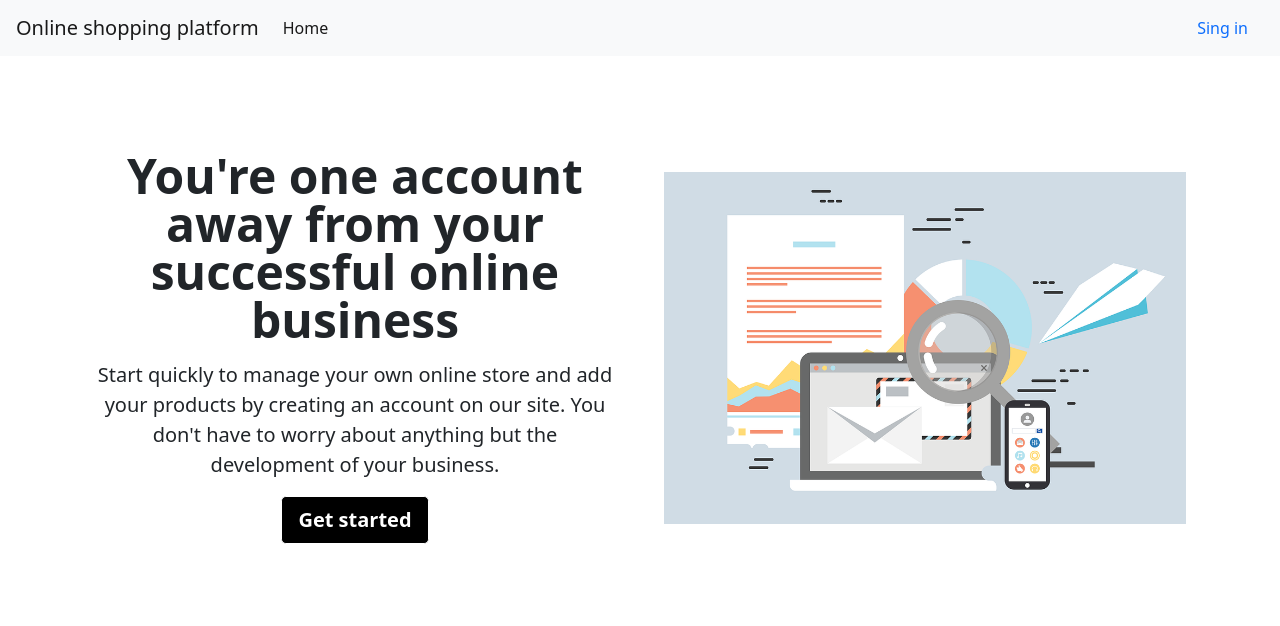
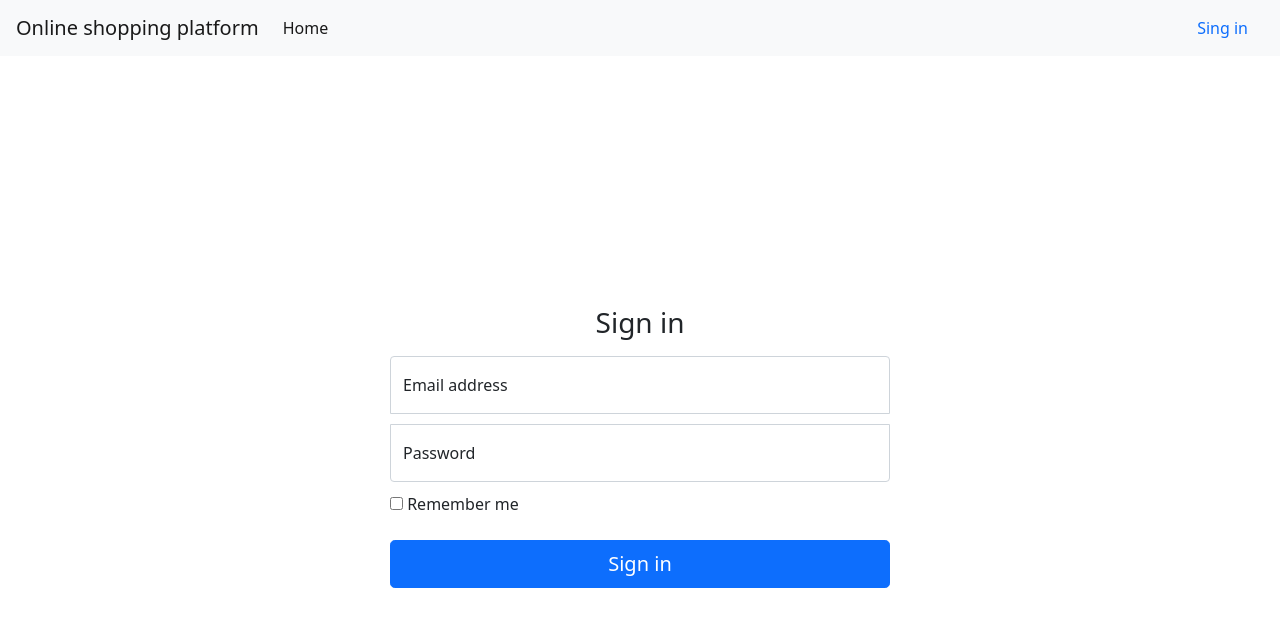
Before and after one commit to eugenia-stefan/shopping-platform, a React (Create React App) app: page /sign-in in a window 1280 px wide. Shown: the top 626 px of the page. Built offline with nearby package versions, Linux system fonts and the light colour scheme; a web font is replaced by a local one.

Commit message:
login-page

```diff
--- a/package.json
+++ b/package.json
@@ -9,6 +9,7 @@
     "bootstrap": "^5.1.3",
     "react": "^18.2.0",
     "react-dom": "^18.2.0",
+    "react-router-dom": "^6.3.0",
     "react-scripts": "5.0.1",
     "web-vitals": "^2.1.4"
   },
--- a/public/index.html
+++ b/public/index.html
@@ -10,26 +10,21 @@
       content="Web site created using create-react-app"
     />
     <link rel="apple-touch-icon" href="%PUBLIC_URL%/logo192.png" />
-    <!--
-      manifest.json provides metadata used when your web app is installed on a
-      user's mobile device or desktop. See https://developers.google.com/web/fundamentals/web-app-manifest/
-    -->
+
     <link rel="manifest" href="%PUBLIC_URL%/manifest.json" />
-    <!--
-      Notice the use of %PUBLIC_URL% in the tags above.
-      It will be replaced with the URL of the `public` folder during the build.
-      Only files inside the `public` folder can be referenced from the HTML.
 
-      Unlike "/favicon.ico" or "favicon.ico", "%PUBLIC_URL%/favicon.ico" will
-      work correctly both with client-side routing and a non-root public URL.
-      Learn how to configure a non-root public URL by running `npm run build`.
-    -->
+    <link
+      rel="canonical"
+      href="https://getbootstrap.com/docs/4.0/examples/sign-in/"
+    />
+
     <link
       rel="stylesheet"
       href="https://cdn.jsdelivr.net/npm/bootstrap@4.0.0/dist/css/bootstrap.min.css"
       integrity="sha384-Gn5384xqQ1aoWXA+058RXPxPg6fy4IWvTNh0E263XmFcJlSAwiGgFAW/dAiS6JXm"
       crossorigin="anonymous"
     />
+
     <style>
       @import url("https://fonts.googleapis.com/css2?family=Inter:wght@300;400;500&family=Space+Mono&family=Splash&display=swap");
     </style>
@@ -38,30 +33,11 @@
   <body>
     <noscript>You need to enable JavaScript to run this app.</noscript>
     <div id="root"></div>
-    <!--
-      This HTML file is a template.
-      If you open it directly in the browser, you will see an empty page.
 
-      You can add webfonts, meta tags, or analytics to this file.
-      The build step will place the bundled scripts into the <body> tag.
-
-      To begin the development, run `npm start` or `yarn start`.
-      To create a production bundle, use `npm run build` or `yarn build`.
-    -->
     <script
       src="https://code.jquery.com/jquery-3.2.1.slim.min.js"
       integrity="sha384-KJ3o2DKtIkvYIK3UENzmM7KCkRr/rE9/Qpg6aAZGJwFDMVNA/GpGFF93hXpG5KkN"
       crossorigin="anonymous"
     ></script>
-    <script
-      src="https://cdn.jsdelivr.net/npm/popper.js@1.12.9/dist/umd/popper.min.js"
-      integrity="sha384-ApNbgh9B+Y1QKtv3Rn7W3mgPxhU9K/ScQsAP7hUibX39j7fakFPskvXusvfa0b4Q"
-      crossorigin="anonymous"
-    ></script>
-    <script
-      src="https://cdn.jsdelivr.net/npm/bootstrap@4.0.0/dist/js/bootstrap.min.js"
-      integrity="sha384-JZR6Spejh4U02d8jOt6vLEHfe/JQGiRRSQQxSfFWpi1MquVdAyjUar5+76PVCmYl"
-      crossorigin="anonymous"
-    ></script>
   </body>
 </html>
--- a/src/App.css
+++ b/src/App.css
@@ -13,7 +13,6 @@
   }
 }
 
-
 @keyframes App-logo-spin {
   from {
     transform: rotate(0deg);
@@ -23,35 +22,37 @@
   }
 }
 
-/* .navbar--title {
-  font-family: "Splash", cursive;
-}
-
-.nav--list {
-  list-style-type: none;
-  display: grid;
-  grid-template-columns: repeat(4, auto);
-  grid-gap: 10px;
-  padding-top: 20px;
-  padding-bottom: 20px;
-  font-size: 25px;
-  background-color: hsl(220, 13%, 18%);
-  color: white;
-  min-width: 100vh;
-  padding-left: 70px;
-}
-
-.nav--li-elem {
-  padding-right: 70px;
-  padding-left: 70px;
-}
-
-.App-link {
-  color: #61dafb;
+/*
+.auth-main {
+  position: inherit;
 } */
 
-/*
-.body--all {
-  display: flex;
-  padding: 60px;
-} */
+.form-signin {
+  width: 100%;
+  max-width: 500px;
+  padding-top: 250px;
+  margin: 0 auto;
+}
+.form-signin .checkbox {
+  font-weight: 450;
+}
+.form-signin .form-control {
+  position: relative;
+  box-sizing: border-box;
+  height: auto;
+  padding: 10px;
+  font-size: 16px;
+}
+.form-signin .form-control:focus {
+  z-index: 2;
+}
+.form-signin input[type="email"] {
+  margin-bottom: 10px;
+  border-bottom-right-radius: 0;
+  border-bottom-left-radius: 0;
+}
+.form-signin input[type="password"] {
+  margin-bottom: 10px;
+  border-top-left-radius: 0;
+  border-top-right-radius: 0;
+}
--- a/src/App.js
+++ b/src/App.js
@@ -1,15 +1,15 @@
+import { Link } from "react-router-dom";
 import "./App.css";
 import Body from "./Components/Body";
 import Navbar from "./Components/Navbar";
+import Auth from "./Components/Auth";
 
 function App() {
   return (
-    <div className="App">
-      <header className="App-header">
-        <Navbar />
-      </header>
+    <>
+      <Navbar />
       <Body />
-    </div>
+    </>
   );
 }
 
--- /dev/null
+++ b/src/Components/Auth.js
@@ -0,0 +1,46 @@
+import React from "react";
+import Navbar from "./Navbar.js";
+
+export default function Auth() {
+  return (
+    <>
+      <Navbar />
+      <main className="auth-main">
+        <div className="form-signin w-100 m-auto">
+          <form>
+            <h1 className="h3 mb-3 fw-normal text-center">Sign in</h1>
+
+            <div className="form-floating">
+              <input
+                type="email"
+                className="form-control"
+                id="floatingInput"
+                placeholder="name@example.com"
+              />
+              <label htmlFor="floatingInput">Email address</label>
+            </div>
+            <div className="form-floating">
+              <input
+                type="password"
+                className="form-control"
+                id="floatingPassword"
+                placeholder="Password"
+              />
+              <label htmlFor="floatingPassword">Password</label>
+            </div>
+
+            <div className="checkbox mb-3">
+              <label>
+                <input type="checkbox" value="remember-me" /> Remember me
+              </label>
+            </div>
+            <button className="w-100 btn btn-lg btn-primary" type="submit">
+              Sign in
+            </button>
+            {/* <p className="mt-5 mb-3 text-muted">&copy; 2017–2022</p> */}
+          </form>
+        </div>
+      </main>
+    </>
+  );
+}
--- a/src/Components/Body.js
+++ b/src/Components/Body.js
@@ -1,36 +1,41 @@
 import React from "react";
-import email from "../img/email.png"
+import email from "../img/email.png";
 
 export default function Body() {
   return (
-    <body>
-  <div class="container col-xxl-8 px-4 py-5">
-    <div class="row flex-lg-row-reverse align-items-center g-5 py-5">
-      <div class="col-10 col-sm-8 col-lg-6">
-        <img src={email} class="d-block mx-lg-auto img-fluid" alt="Bootstrap Themes" width="700" height="500" loading="lazy"/>
-      </div>
-      <div class="col-lg-6">
-        <h1 class="display-5 fw-bold lh-1 mb-3">You're one account away from your successful online business</h1>
-        <p class="lead">Start quickly to manage your own online store and add your products by creating an account on our site.
-        You don't have to worry about anything but the development of your business.</p>
-        <div class="d-md-flex justify-content-md-center">
-          <button type="button" class="btn btn-lg btn-secondary fw-bold border-white bg-black">Get started</button>
+    <>
+      <div className="container col-xxl-8 px-4 py-5">
+        <div className="row flex-lg-row-reverse align-items-center g-5 py-5">
+          <div className="col-10 col-sm-8 col-lg-6">
+            <img
+              src={email}
+              className="d-block mx-lg-auto img-fluid"
+              alt="Bootstrap Themes"
+              width="700"
+              height="500"
+              loading="lazy"
+            />
+          </div>
+          <div className="col-lg-6">
+            <h1 className="display-5 fw-bold lh-1 mb-3">
+              You're one account away from your successful online business
+            </h1>
+            <p className="lead">
+              Start quickly to manage your own online store and add your
+              products by creating an account on our site. You don't have to
+              worry about anything but the development of your business.
+            </p>
+            <div className="d-md-flex justify-content-md-center">
+              <button
+                type="button"
+                className="btn btn-lg btn-secondary fw-bold border-white bg-black"
+              >
+                Get started
+              </button>
+            </div>
+          </div>
         </div>
       </div>
-    </div>
-  </div>
-
-    </body>
+    </>
   );
 }
-      /* <main class="display-5 fw-bold lh-1 mb-3">
-    <h1>
-	  You're one account away from your successful online business.</h1>
-    <p className="lead">Get started with your online shop.</p>
-    <p className="lead">
-      <a href="#" className="btn btn-lg btn-secondary fw-bold border-white bg-black">Get started</a>
-    </p>
-    <div className="">
-    <img src={email} className="img-fluid" alt=""/>
-    </div>
-  </main> */
--- a/src/index.js
+++ b/src/index.js
@@ -2,13 +2,17 @@ import React from "react";
 import ReactDOM from "react-dom/client";
 import "./index.css";
 import App from "./App";
-import 'bootstrap/dist/css/bootstrap.css';
+import "bootstrap/dist/css/bootstrap.css";
 import "bootstrap/dist/js/bootstrap.bundle.min";
-
+import { BrowserRouter, Routes, Route } from "react-router-dom";
+import Auth from "./Components/Auth";
 
 const root = ReactDOM.createRoot(document.getElementById("root"));
 root.render(
-  <div>
-    <App />
-  </div>
+  <BrowserRouter>
+    <Routes>
+      <Route path="/" element={<App />} />
+      <Route path="/sign-in" element={<Auth />} />
+    </Routes>
+  </BrowserRouter>
 );
```
Also changed, not shown: src/Components/Navbar.js (+3 -19 lines), 2 other files (tests, documents, lock files or other folders).
